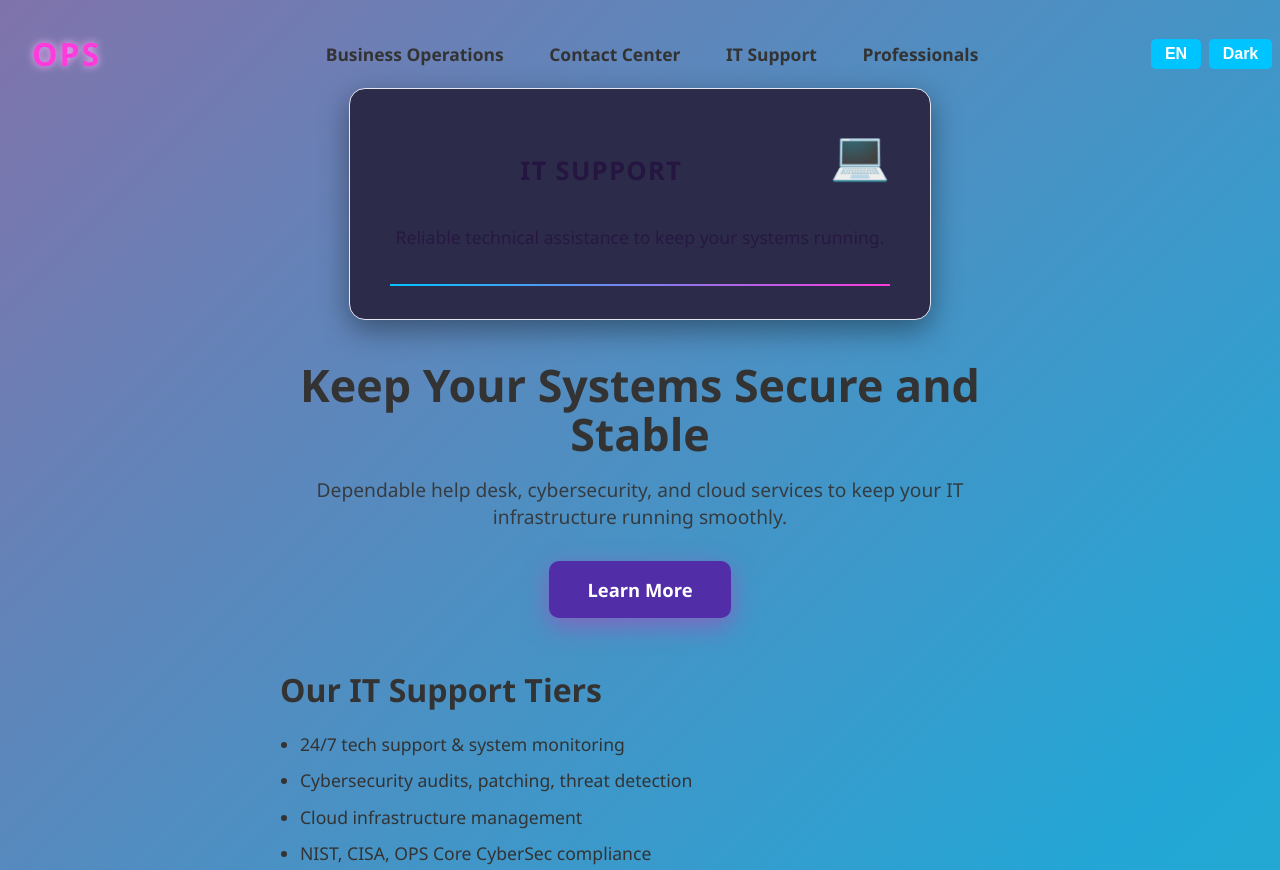
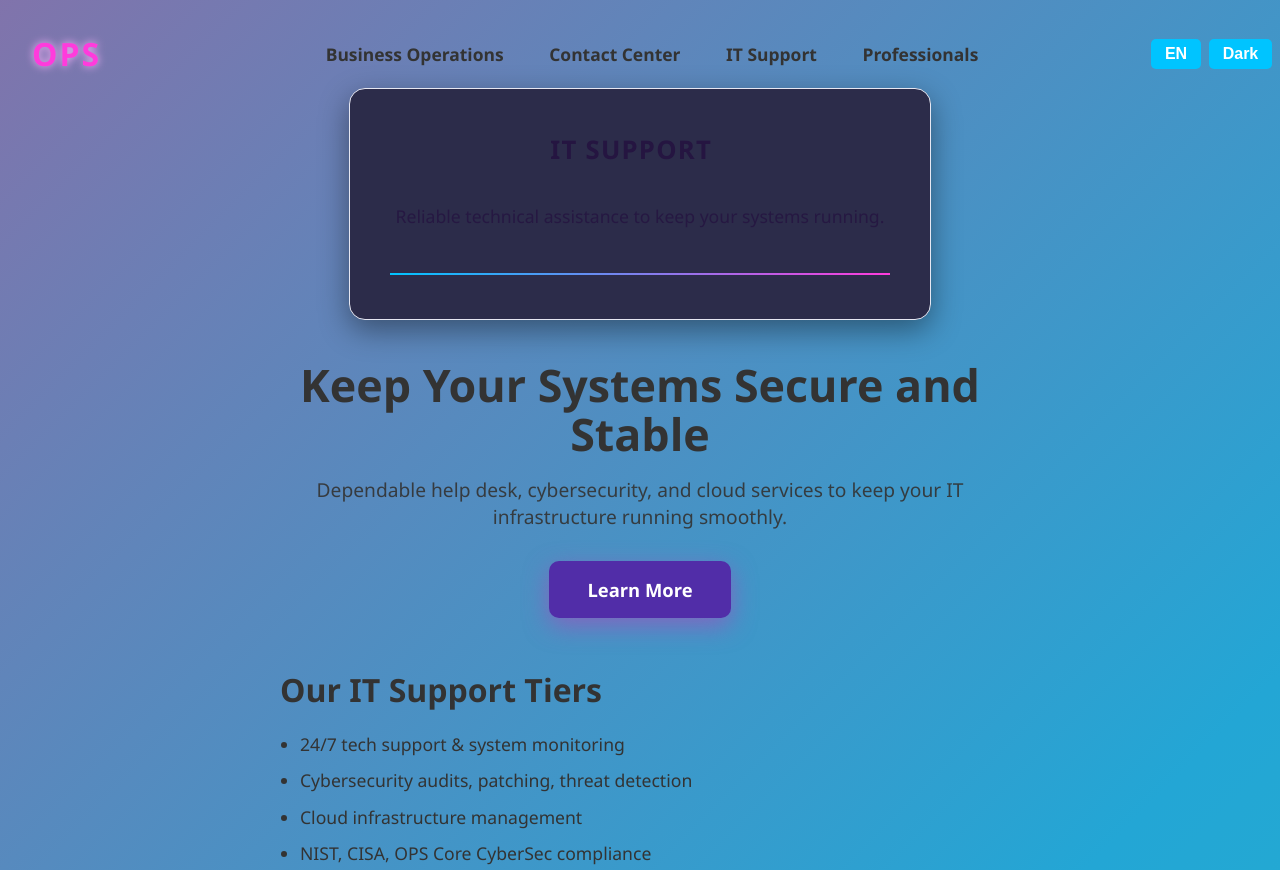
Before and after one commit to quadmangle/verbose-goggles, a plain HTML site: page it-support.html in a window 1280 px wide. Shown: the top 870 px of the page. Drawn offline with Linux system fonts and the light colour scheme.

Commit message:
Update it-support.html

```diff
--- a/it-support.html
+++ b/it-support.html
@@ -32,7 +32,6 @@
   <div id="page-content">
   <!-- Card -->
   <div class="card" tabindex="0" aria-label="IT Support overview">
-    <span class="icon">&#128187;</span>
     <div class="title" data-en="IT Support" data-es="Soporte TI">IT Support</div>
     <div class="content" data-en="Reliable technical assistance to keep your systems running." data-es="Asistencia técnica confiable para mantener sus sistemas en funcionamiento.">
       Reliable technical assistance to keep your systems running.
```
